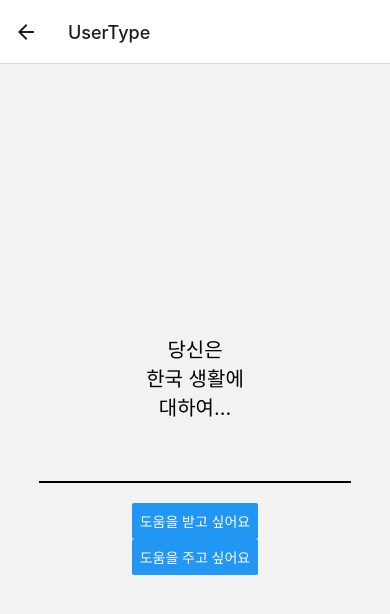
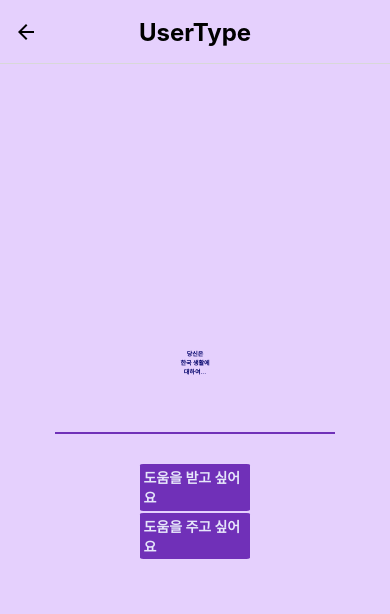
Before and after one commit to hnyoojin/Setty, a React Native app: screen /UserType in a window 390 px wide. Shown: the top 614 px of the page. Built offline with nearby package versions, Linux system fonts and the light colour scheme.

Commit message:
UserTypeScreen.js 디자인 수정

```diff
--- a/App.js
+++ b/App.js
@@ -73,7 +73,7 @@ const App = () => {
       <Stack.Navigator initialRouteName="Login">
         <Stack.Screen name="Login" component={LoginScreen} />
         {/* <Stack.Screen name="회원가입" component={SignUpScreen} /> */}
-        <Stack.Screen name="UserType" component={UserTypeScreen} />
+        <Stack.Screen name="UserType" component={UserTypeScreen} options={tabScreenOptions} />
         <Stack.Screen name="UserInfo" component={UserInfoScreen} />
         <Stack.Screen name="Home" component={TabNavigator} options={{ headerShown: false }} />
         <Stack.Screen name="CalendarScreen" component={CalendarScreen} options={{ title: '캘린더' }} />
--- a/screens/UserTypeScreen.js
+++ b/screens/UserTypeScreen.js
@@ -1,21 +1,30 @@
 import React from 'react';
-import { View, Text, Button, StyleSheet } from 'react-native';
+import {
+  View,
+  Text,
+  Button,
+  StyleSheet,
+  TouchableOpacity
+} from 'react-native';
 
+// 회원 가입 정보 창으로 이동
 const UserTypeScreen = ({ navigation }) => {
-  const handleMenteeSelect = () => {
-    navigation.navigate('UserInfo');
-  };
-
-  const handleMentorSelect = () => {
-    navigation.navigate('UserInfo');
-  };
 
   return (
     <View style={styles.container}>
       <Text style={styles.headerText}>당신은{'\n'}한국 생활에{'\n'}대하여...</Text>
+
       <View style={styles.divider} />
-      <Button title="도움을 받고 싶어요" onPress={handleMenteeSelect} />
-      <Button title="도움을 주고 싶어요" onPress={handleMentorSelect} />
+
+      <View style={styles.buttonContainer}>
+        <TouchableOpacity style={styles.button} onPress={() => navigation.navigate('UserInfo')}>
+          <Text style={styles.text}>도움을 받고 싶어요</Text>
+        </TouchableOpacity>
+
+        <TouchableOpacity style={styles.button} onPress={() => navigation.navigate('UserInfo')}>
+          <Text style={styles.text}>도움을 주고 싶어요</Text>
+        </TouchableOpacity>
+      </View>
     </View>
   );
 };
@@ -25,17 +34,35 @@ const styles = StyleSheet.create({
     flex: 1,
     justifyContent: 'center',
     alignItems: 'center',
+    padding: '5%',
+    backgroundColor: '#E5D0FD',
   },
   headerText: {
-    fontSize: 20,
+    color: '#000069',
+    fontSize:'25%',
     textAlign: 'center',
-    marginBottom: 40,
+    marginBottom: '8%',
+    fontWeight: '600',
   },
   divider: {
-    height: 2,
-    backgroundColor: '#000',
+    height: '0.3%',
+    backgroundColor: '#7030B8',
     width: '80%',
-    marginVertical: 20,
+    marginVertical: '8%',
+  },
+  buttonContainer: {
+    flexDirection: 'column',
+    justifyContent: 'space-between',
+  },
+  button: {
+    backgroundColor: '#7030B8',
+    marginTop: '2%',
+    borderRadius: '3%',
+  },
+  text: {
+    color: '#E6E6FA',
+    fontWeight: '700',
+    padding: '3%',
   },
 });
 
```
